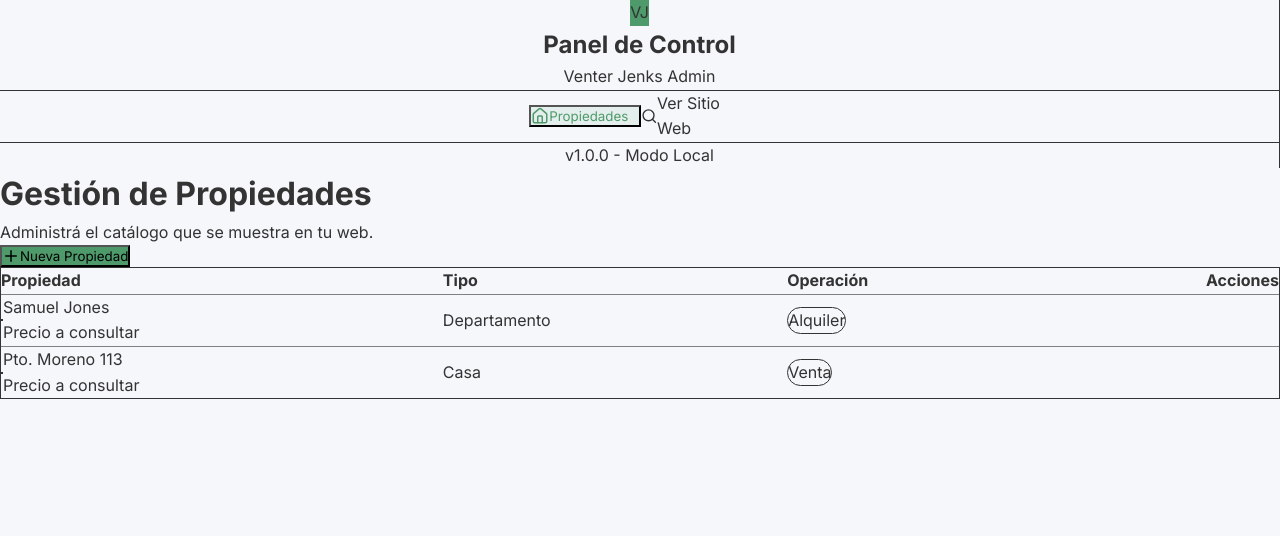
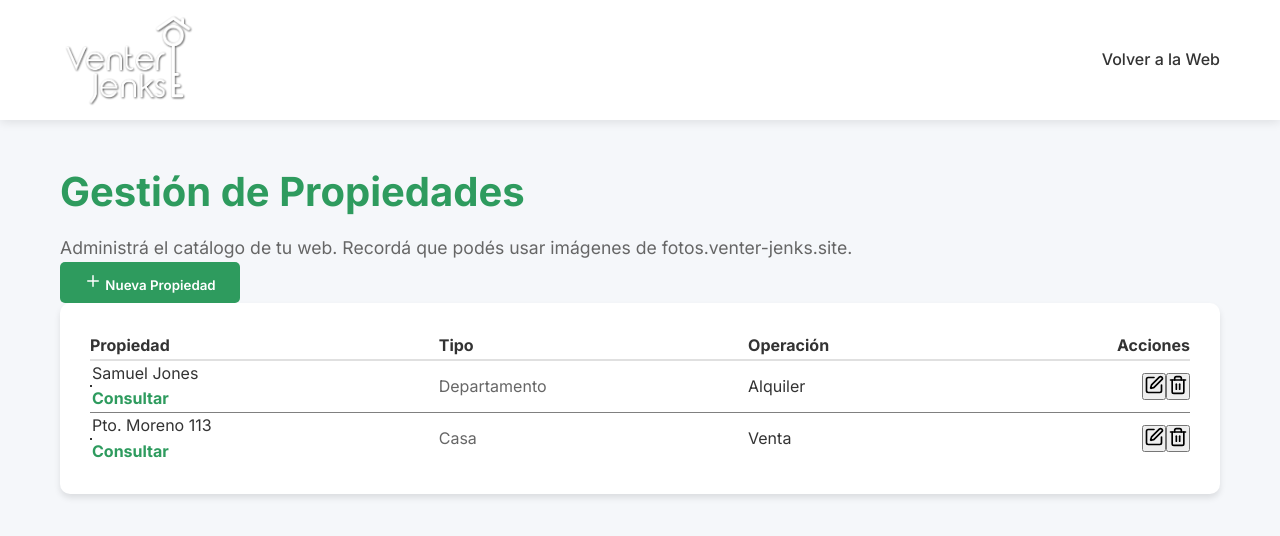
Before and after one commit to SoulTechX/venter-jenks.site, a Next.js app: page /admin in a window 1280 px wide. Shown: the top 536 px of the page. Built offline with nearby package versions, Linux system fonts and the light colour scheme; grey boxes are pictures that could not be loaded.

Commit message:
feat: redesign admin panel to match main website aesthetics

```diff
--- a/app/admin/page.tsx
+++ b/app/admin/page.tsx
@@ -1,7 +1,7 @@
 "use client";
 
 import { useState } from "react";
-import { Plus, Image as ImageIcon, Save, Trash2, Edit, Home, Search } from "lucide-react";
+import { Plus, Image as ImageIcon, Save, Trash2, Edit } from "lucide-react";
 import { Propiedad } from "../../lib/notion";
 import Link from "next/link";
 import Image from "next/image";
@@ -37,18 +37,12 @@ export default function AdminPanel() {
 
   const handleSave = (e: React.FormEvent) => {
     e.preventDefault();
-    // Aquí iría la lógica para guardar en Notion o en el backend real.
-    // Por ahora, simulamos que se guarda en el estado local.
-
     if (currentProp?.id) {
-      // Actualizar existente
       setPropiedades(prev => prev.map(p => p.id === currentProp.id ? currentProp as Propiedad : p));
     } else {
-      // Crear nuevo
       const newProp = { ...currentProp, id: String(Date.now()) } as Propiedad;
       setPropiedades([newProp, ...propiedades]);
     }
-
     setIsEditing(false);
     setCurrentProp(null);
   };
@@ -56,84 +50,67 @@ export default function AdminPanel() {
   const handleDelete = (id: string) => {
     if (confirm("¿Estás seguro de que querés eliminar esta propiedad?")) {
       setPropiedades(prev => prev.filter(p => p.id !== id));
-      // Aquí iría la llamada a la API para borrar en Notion/DB
     }
   };
 
   return (
-    <div className="min-h-screen bg-gray-50 flex flex-col md:flex-row">
+    <>
+      {/* Header idéntico a la web principal */}
+      <header>
+        <nav>
+          <div className="logo">
+            <Image src="/img/logo.PNG" alt="Venter Jenks" width={150} height={100} className="logo-img" />
+          </div>
+          <ul className="nav-links">
+            <li><Link href="/">Volver a la Web</Link></li>
+          </ul>
+        </nav>
+      </header>
 
-      {/* Sidebar Panel */}
-      <aside className="w-full md:w-64 bg-white border-r border-gray-200 shadow-sm flex flex-col">
-        <div className="p-6 border-b border-gray-100 flex flex-col items-center">
-           <div className="w-16 h-16 bg-[#4E9A6A] text-white rounded-xl flex items-center justify-center font-bold text-2xl shadow-lg mb-3">
-             VJ
-           </div>
-           <h2 className="font-bold text-gray-800 tracking-tight">Panel de Control</h2>
-           <p className="text-xs text-gray-500">Venter Jenks Admin</p>
-        </div>
+      {/* Main Section */}
+      <section className="service-section" style={{ minHeight: '100vh', paddingTop: '160px', paddingBottom: '80px', backgroundColor: 'var(--bg-light)' }}>
+        <div className="container">
 
-        <nav className="flex-1 p-4 space-y-2">
-          <button className="flex items-center gap-3 w-full px-4 py-3 bg-[#4E9A6A]/10 text-[#4E9A6A] rounded-lg font-medium transition-colors">
-            <Home size={18} /> Propiedades
-          </button>
-          <Link href="/" className="flex items-center gap-3 w-full px-4 py-3 text-gray-600 hover:bg-gray-50 rounded-lg font-medium transition-colors">
-            <Search size={18} /> Ver Sitio Web
-          </Link>
-        </nav>
-
-        <div className="p-4 border-t border-gray-100">
-          <p className="text-xs text-gray-400 text-center">v1.0.0 - Modo Local</p>
-        </div>
-      </aside>
-
-      {/* Main Content */}
-      <main className="flex-1 p-6 md:p-10 overflow-y-auto">
           <div className="flex flex-col md:flex-row justify-between items-start md:items-center mb-8 gap-4">
             <div>
-            <h1 className="text-3xl font-black text-gray-800 tracking-tight">Gestión de Propiedades</h1>
-            <p className="text-gray-500 mt-1">Administrá el catálogo que se muestra en tu web.</p>
+              <h2 className="section-title" style={{ textAlign: 'left', marginBottom: '10px' }}>Gestión de Propiedades</h2>
+              <p style={{ color: 'var(--text-light)', fontSize: '1.1rem' }}>Administrá el catálogo de tu web. Recordá que podés usar imágenes de fotos.venter-jenks.site.</p>
             </div>
             <button
               onClick={handleAddNew}
-            className="flex items-center gap-2 bg-[#4E9A6A] hover:bg-[#3d7a54] text-white px-5 py-2.5 rounded-lg font-semibold shadow-md transition-all active:scale-95"
+              className="btn btn-primary flex items-center gap-2 shadow-md hover:shadow-lg"
             >
               <Plus size={18} /> Nueva Propiedad
             </button>
           </div>
 
           {isEditing && currentProp ? (
-          /* FORMLARIO DE EDICION / CREACION */
-          <div className="bg-white rounded-2xl shadow-sm border border-gray-200 p-6 md:p-8 animate-in fade-in slide-in-from-bottom-4 duration-500">
-            <div className="flex items-center justify-between mb-6 border-b border-gray-100 pb-4">
-              <h2 className="text-xl font-bold text-gray-800">
+            /* FORMULARIO */
+            <div className="form-container" style={{ maxWidth: '800px', width: '100%' }}>
+              <div className="flex items-center justify-between mb-6 border-b border-gray-200 pb-4">
+                <h3 className="text-xl font-bold" style={{ color: 'var(--text-dark)' }}>
                   {currentProp.id ? "Editar Propiedad" : "Cargar Nueva Propiedad"}
-              </h2>
-              <button onClick={() => setIsEditing(false)} className="text-gray-400 hover:text-gray-600 font-medium text-sm">
-                Cancelar
-              </button>
+                </h3>
               </div>
 
               <form onSubmit={handleSave} className="space-y-6">
                 <div className="grid grid-cols-1 md:grid-cols-2 gap-6">
-                {/* Dirección */}
                   <div className="col-span-1 md:col-span-2">
-                  <label className="block text-sm font-semibold text-gray-700 mb-1">Dirección / Título</label>
+                    <label className="block text-sm font-semibold mb-1" style={{ color: 'var(--text-dark)' }}>Dirección / Título</label>
                     <input
                       type="text"
                       required
-                    className="w-full border border-gray-300 rounded-lg px-4 py-2.5 focus:ring-2 focus:ring-[#4E9A6A] focus:border-transparent outline-none transition-all"
+                      className="form-control"
                       placeholder="Ej: Pto. Moreno 113"
                       value={currentProp.direccion || ""}
                       onChange={e => setCurrentProp({...currentProp, direccion: e.target.value})}
                     />
                   </div>
 
-                {/* Tipo */}
                   <div>
-                  <label className="block text-sm font-semibold text-gray-700 mb-1">Tipo de Propiedad</label>
+                    <label className="block text-sm font-semibold mb-1" style={{ color: 'var(--text-dark)' }}>Tipo de Propiedad</label>
                     <select
-                    className="w-full border border-gray-300 rounded-lg px-4 py-2.5 outline-none focus:ring-2 focus:ring-[#4E9A6A]"
+                      className="form-control"
                       value={currentProp.tipo || "Casa"}
                       onChange={e => setCurrentProp({...currentProp, tipo: e.target.value})}
                     >
@@ -146,11 +123,10 @@ export default function AdminPanel() {
                     </select>
                   </div>
 
-                {/* Operación */}
                   <div>
-                  <label className="block text-sm font-semibold text-gray-700 mb-1">Operación</label>
+                    <label className="block text-sm font-semibold mb-1" style={{ color: 'var(--text-dark)' }}>Operación</label>
                     <select
-                    className="w-full border border-gray-300 rounded-lg px-4 py-2.5 outline-none focus:ring-2 focus:ring-[#4E9A6A]"
+                      className="form-control"
                       value={currentProp.operacion || "Venta"}
                       onChange={e => setCurrentProp({...currentProp, operacion: e.target.value})}
                     >
@@ -160,62 +136,57 @@ export default function AdminPanel() {
                     </select>
                   </div>
 
-                {/* Precio */}
                   <div>
-                  <label className="block text-sm font-semibold text-gray-700 mb-1">Precio a mostrar</label>
+                    <label className="block text-sm font-semibold mb-1" style={{ color: 'var(--text-dark)' }}>Precio a mostrar</label>
                     <input
                       type="text"
-                    className="w-full border border-gray-300 rounded-lg px-4 py-2.5 outline-none focus:ring-2 focus:ring-[#4E9A6A]"
+                      className="form-control"
                       placeholder="Ej: USD 120.000 / Consultar"
                       value={currentProp.precio || ""}
                       onChange={e => setCurrentProp({...currentProp, precio: e.target.value})}
                     />
                   </div>
 
-                {/* Superficie */}
                   <div>
-                  <label className="block text-sm font-semibold text-gray-700 mb-1">Superficie (m²)</label>
+                    <label className="block text-sm font-semibold mb-1" style={{ color: 'var(--text-dark)' }}>Superficie (m²)</label>
                     <input
                       type="number"
-                    className="w-full border border-gray-300 rounded-lg px-4 py-2.5 outline-none focus:ring-2 focus:ring-[#4E9A6A]"
+                      className="form-control"
                       placeholder="Ej: 150"
                       value={currentProp.superficie_m2 || ""}
                       onChange={e => setCurrentProp({...currentProp, superficie_m2: parseInt(e.target.value) || null})}
                     />
                   </div>
 
-                {/* Dormitorios */}
                   <div>
-                  <label className="block text-sm font-semibold text-gray-700 mb-1">Dormitorios</label>
+                    <label className="block text-sm font-semibold mb-1" style={{ color: 'var(--text-dark)' }}>Dormitorios</label>
                     <input
                       type="number"
-                    className="w-full border border-gray-300 rounded-lg px-4 py-2.5 outline-none focus:ring-2 focus:ring-[#4E9A6A]"
+                      className="form-control"
                       min="0"
                       value={currentProp.dormitorios || 0}
                       onChange={e => setCurrentProp({...currentProp, dormitorios: parseInt(e.target.value) || 0})}
                     />
                   </div>
 
-                {/* Baños */}
                   <div>
-                  <label className="block text-sm font-semibold text-gray-700 mb-1">Baños</label>
+                    <label className="block text-sm font-semibold mb-1" style={{ color: 'var(--text-dark)' }}>Baños</label>
                     <input
                       type="number"
-                    className="w-full border border-gray-300 rounded-lg px-4 py-2.5 outline-none focus:ring-2 focus:ring-[#4E9A6A]"
+                      className="form-control"
                       min="0"
                       value={currentProp.banos || 0}
                       onChange={e => setCurrentProp({...currentProp, banos: parseInt(e.target.value) || 0})}
                     />
                   </div>
 
-                {/* Fotos (Por ahora simple texto separado por comas) */}
                   <div className="col-span-1 md:col-span-2">
-                  <label className="block text-sm font-semibold text-gray-700 mb-1 flex items-center gap-2">
-                    <ImageIcon size={16} /> Rutas de las fotos
+                    <label className="block text-sm font-semibold mb-1 flex items-center gap-2" style={{ color: 'var(--text-dark)' }}>
+                      <ImageIcon size={16} /> Links de las fotos
                     </label>
-                  <p className="text-xs text-gray-500 mb-2">Ingresá los nombres de las fotos separadas por comas. (Ej: /casa1.jpg, /casa2.jpg)</p>
+                    <p className="text-xs text-gray-500 mb-2">Pegá los links de las fotos generados por tu panel (fotos.venter-jenks.site) separados por comas.</p>
                     <textarea
-                    className="w-full border border-gray-300 rounded-lg px-4 py-2.5 outline-none focus:ring-2 focus:ring-[#4E9A6A] font-mono text-sm"
+                      className="form-control"
                       rows={3}
                       value={(currentProp.fotos || []).join(", ")}
                       onChange={e => setCurrentProp({...currentProp, fotos: e.target.value.split(",").map(s => s.trim()).filter(Boolean)})}
@@ -223,17 +194,17 @@ export default function AdminPanel() {
                   </div>
                 </div>
 
-              <div className="pt-4 flex justify-end gap-3 border-t border-gray-100">
+                <div className="pt-4 flex justify-end gap-3 border-t border-gray-200">
                   <button
                     type="button"
                     onClick={() => setIsEditing(false)}
-                  className="px-5 py-2.5 rounded-lg font-medium text-gray-600 hover:bg-gray-100 transition-colors"
+                    className="btn btn-outline"
                   >
                     Cancelar
                   </button>
                   <button
                     type="submit"
-                  className="flex items-center gap-2 px-6 py-2.5 rounded-lg font-bold text-white bg-[#4E9A6A] hover:bg-[#3d7a54] shadow-md transition-colors"
+                    className="btn btn-primary flex items-center gap-2"
                   >
                     <Save size={18} /> Guardar Propiedad
                   </button>
@@ -241,16 +212,15 @@ export default function AdminPanel() {
               </form>
             </div>
           ) : (
-          /* LISTA DE PROPIEDADES */
-          <div className="bg-white rounded-2xl shadow-sm border border-gray-200 overflow-hidden">
-            <div className="overflow-x-auto">
-              <table className="w-full text-left border-collapse">
+            /* TABLA DE PROPIEDADES */
+            <div style={{ backgroundColor: 'var(--secondary-color)', borderRadius: '10px', padding: '30px', boxShadow: 'var(--shadow)', overflowX: 'auto' }}>
+              <table className="w-full text-left border-collapse min-w-[600px]">
                 <thead>
-                  <tr className="bg-gray-50/50 border-b border-gray-200 text-gray-500 text-sm">
-                    <th className="px-6 py-4 font-semibold">Propiedad</th>
-                    <th className="px-6 py-4 font-semibold">Tipo</th>
-                    <th className="px-6 py-4 font-semibold">Operación</th>
-                    <th className="px-6 py-4 font-semibold text-right">Acciones</th>
+                  <tr style={{ borderBottom: '2px solid var(--border-color)', color: 'var(--text-dark)' }}>
+                    <th className="px-4 py-4 font-semibold">Propiedad</th>
+                    <th className="px-4 py-4 font-semibold">Tipo</th>
+                    <th className="px-4 py-4 font-semibold">Operación</th>
+                    <th className="px-4 py-4 font-semibold text-right">Acciones</th>
                   </tr>
                 </thead>
                 <tbody className="divide-y divide-gray-100">
@@ -262,10 +232,10 @@ export default function AdminPanel() {
                     </tr>
                   ) : (
                     propiedades.map(prop => (
-                      <tr key={prop.id} className="hover:bg-gray-50/80 transition-colors group">
-                        <td className="px-6 py-4">
+                      <tr key={prop.id} className="hover:bg-gray-50 transition-colors group">
+                        <td className="px-4 py-4">
                           <div className="flex items-center gap-4">
-                            <div className="w-12 h-12 relative rounded-lg bg-gray-200 overflow-hidden flex-shrink-0 border border-gray-200">
+                            <div className="w-16 h-16 relative rounded-lg bg-gray-200 overflow-hidden flex-shrink-0 border border-gray-200">
                               {prop.fotos?.[0] ? (
                                 <Image src={prop.fotos[0]} alt="Miniatura" fill className="object-cover" />
                               ) : (
@@ -275,34 +245,34 @@ export default function AdminPanel() {
                               )}
                             </div>
                             <div>
-                              <p className="font-bold text-gray-800">{prop.direccion}</p>
-                              <p className="text-xs text-gray-500">{prop.precio || "Precio a consultar"}</p>
+                              <p className="font-bold" style={{ color: 'var(--text-dark)' }}>{prop.direccion}</p>
+                              <p className="text-sm" style={{ color: 'var(--primary-color)', fontWeight: 'bold' }}>{prop.precio || "Consultar"}</p>
                             </div>
                           </div>
                         </td>
-                        <td className="px-6 py-4 text-sm text-gray-600">{prop.tipo}</td>
-                        <td className="px-6 py-4">
-                          <span className={`inline-flex items-center px-2.5 py-0.5 rounded-full text-xs font-medium border ${
-                            prop.operacion === "Venta" ? "bg-blue-50 text-blue-700 border-blue-200" : "bg-purple-50 text-purple-700 border-purple-200"
+                        <td className="px-4 py-4 text-sm" style={{ color: 'var(--text-light)' }}>{prop.tipo}</td>
+                        <td className="px-4 py-4">
+                          <span className={`inline-block px-3 py-1 rounded text-xs font-bold ${
+                            prop.operacion === "Venta" ? "bg-blue-100 text-blue-800" : "bg-purple-100 text-purple-800"
                           }`}>
                             {prop.operacion}
                           </span>
                         </td>
-                        <td className="px-6 py-4 text-right">
-                          <div className="flex justify-end gap-2 opacity-0 group-hover:opacity-100 transition-opacity">
+                        <td className="px-4 py-4 text-right">
+                          <div className="flex justify-end gap-3">
                             <button
                               onClick={() => handleEdit(prop)}
-                              className="p-2 text-gray-400 hover:text-blue-600 hover:bg-blue-50 rounded-lg transition-colors"
+                              className="text-blue-500 hover:text-blue-700 transition-colors"
                               title="Editar"
                             >
-                              <Edit size={18} />
+                              <Edit size={20} />
                             </button>
                             <button
                               onClick={() => handleDelete(prop.id)}
-                              className="p-2 text-gray-400 hover:text-red-600 hover:bg-red-50 rounded-lg transition-colors"
+                              className="text-red-500 hover:text-red-700 transition-colors"
                               title="Eliminar"
                             >
-                              <Trash2 size={18} />
+                              <Trash2 size={20} />
                             </button>
                           </div>
                         </td>
@@ -312,9 +282,9 @@ export default function AdminPanel() {
                 </tbody>
               </table>
             </div>
+          )}
         </div>
-        )}
-      </main>
-    </div>
+      </section>
+    </>
   );
 }
```
Lines whose indentation alone changed are shown as unchanged.
